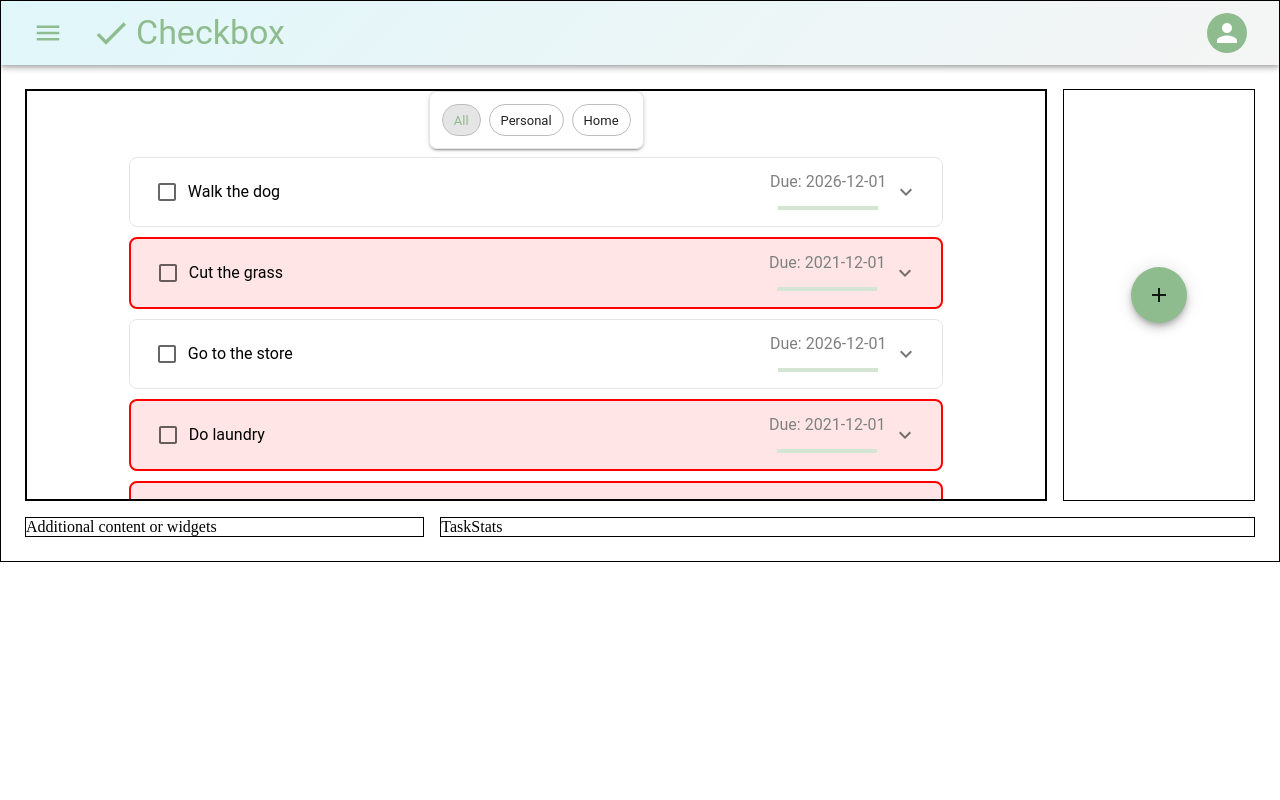
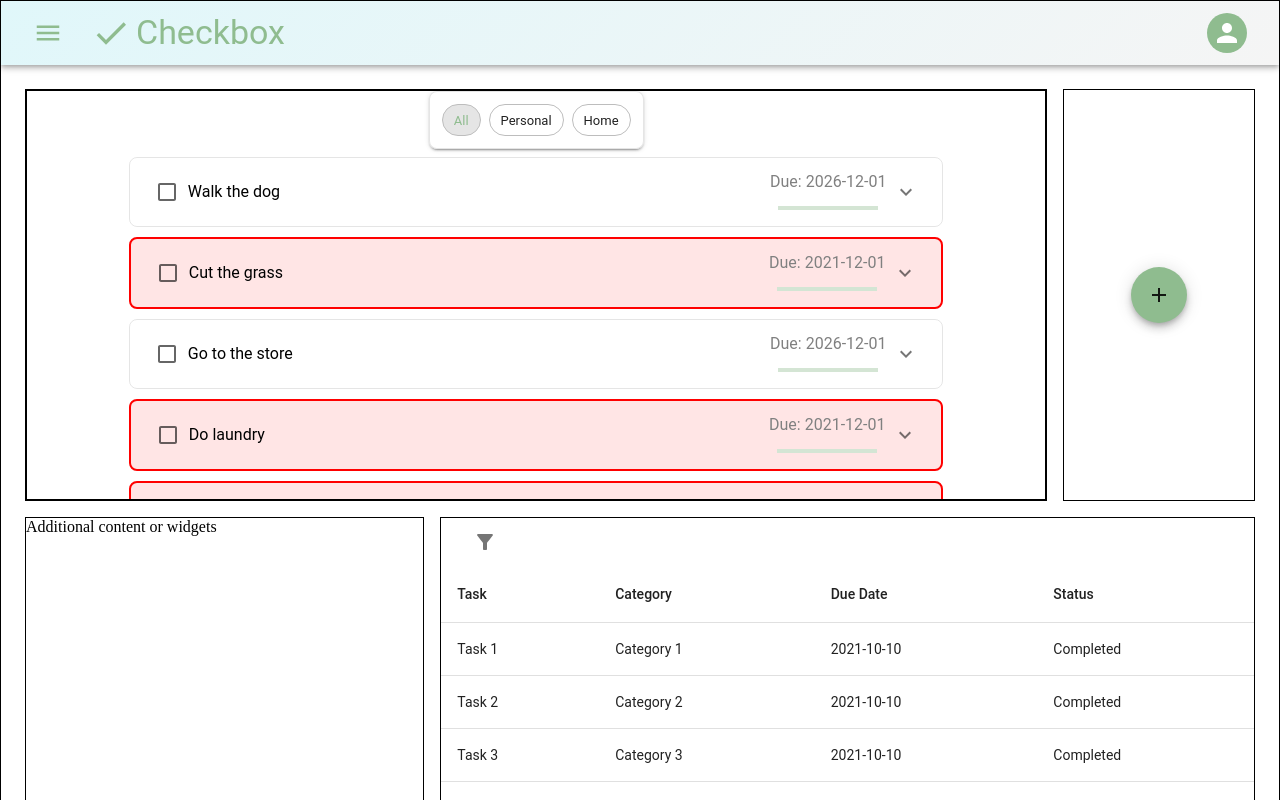
Before and after one commit to rymbowman/Task-Management-App---Frontend, a React (Vite) app in the folder Checkbox-Frontend/: page /dashboard in a window 1280 px wide. Shown: the top 800 px of the page. Built offline with nearby package versions, Linux system fonts and the light colour scheme.

Commit message:
Create table structure for holding tasks stats data

```diff
--- a/Checkbox-Frontend/src/components/task-stats/TaskStats.jsx
+++ b/Checkbox-Frontend/src/components/task-stats/TaskStats.jsx
@@ -1,3 +1,15 @@
+import {
+  Table,
+  TableBody,
+  TableCell,
+  TableContainer,
+  TableHead,
+  TableRow,
+} from "@mui/material";
+import PageTracker from "./PageTracker";
+import TableFilter from "./TableFilter";
+import { useEffect, useState } from "react";
+
 const tableRows = [
   {
     id: 1,
@@ -44,7 +56,39 @@ const headCells = [
 ];
 
 const TaskStats = () => {
-  return <div>TaskStats</div>;
+  const [uniqueCategories, setUniqueCategories] = useState([]);
+
+  useEffect(() => {
+    const categories = tableRows.map((row) => row.category);
+    const uniqueCateoryList = [...new Set(categories)];
+    setUniqueCategories(uniqueCateoryList);
+  }, []);
+
+  return (
+    <TableContainer>
+      <TableFilter uniqueCategories={uniqueCategories} />
+      <Table>
+        <TableHead>
+          <TableRow>
+            {headCells.map((headCell) => (
+              <TableCell key={headCell.id}>{headCell.label}</TableCell>
+            ))}
+          </TableRow>
+        </TableHead>
+        <TableBody>
+          {tableRows.map((row) => (
+            <TableRow key={row.id}>
+              <TableCell>{row.title}</TableCell>
+              <TableCell>{row.category}</TableCell>
+              <TableCell>{row.dueDate}</TableCell>
+              <TableCell>{row.status}</TableCell>
+            </TableRow>
+          ))}
+        </TableBody>
+      </Table>
+      <PageTracker rowCount={tableRows.length} />
+    </TableContainer>
+  );
 };
 
 export default TaskStats;
```
